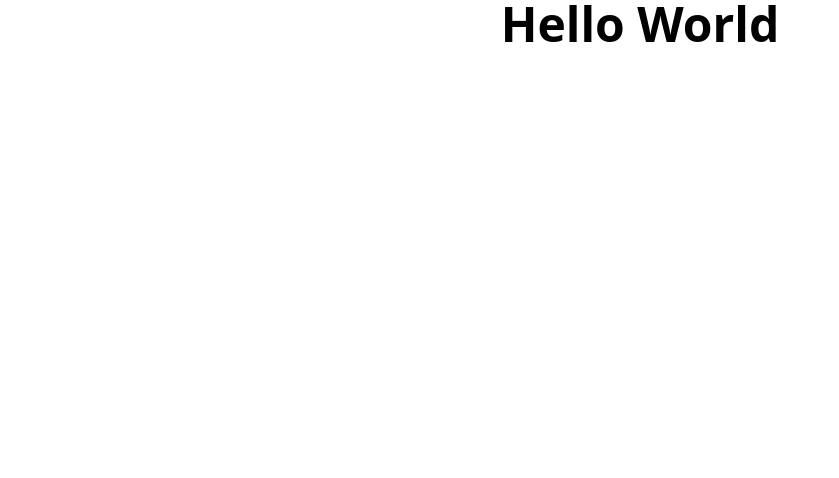
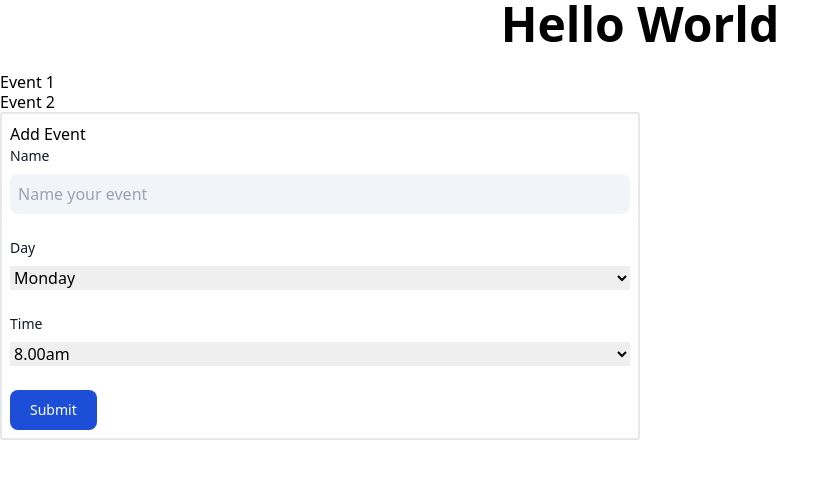
Before and after one commit to cerbeh/vitamin-tech-test, a React (Vite) app: page / in a window 1280 px wide. Shown: the top 478 px of the page, without its empty margins (0-839 px from the left). Built offline with nearby package versions, Linux system fonts and the light colour scheme.

Commit message:
Adding form

```diff
--- a/src/App.tsx
+++ b/src/App.tsx
@@ -1,9 +1,76 @@
-import { useState } from 'react'
+import { useState, FormEvent, useEffect } from 'react'
+
+type Weekday = 'Monday' | 'Tuesday' | 'Wednesday' | 'Thursday' | 'Friday'
+interface Event {
+  name: string
+  day: Weekday
+  time: number
+}
+
+const daysOfWeek: Weekday[] = [
+  'Monday',
+  'Tuesday',
+  'Wednesday',
+  'Thursday',
+  'Friday'
+]
+
+const timeSlots = [8, 9, 10, 11, 12, 1, 2, 3, 4, 5, 6]
+
+const seed: Event[] = [
+  {
+    name: 'Event 1',
+    day: 'Monday',
+    time: 9
+  },
+  {
+    name: 'Event 2',
+    day: 'Wednesday',
+    time: 12
+  }
+]
 
 function App() {
+  const [events, setEvents] = useState<Event[]>(seed)
+  const [event, setEvent] = useState({} as Event)
+
+  const displayTime = (time: number, isAm: boolean) => `${time}.00${isAm ? 'am' : 'pm'}`
+
+  function handleChange(e: FormEvent<HTMLInputElement | HTMLSelectElement>) {
+    const { name, value } = e.currentTarget
+    setEvent({ ...event, [name]: value })
+  }
+
+  function handleSubmit(e: FormEvent<HTMLFormElement>) {
+    e.preventDefault()
+    setEvents((prevEvents) => [...prevEvents, event])
+    setEvent({} as Event)
+  }
+
   return (
     <div className="container mx-auto">
       <h1 className="text-5xl text-center font-bold mt-0 mb-6">Hello World</h1>
+      {events.map(event => (<div className="font-medium leading-tight text-base">{event.name}</div>))}
+      <form onSubmit={handleSubmit} className="border-2 rounded-sm w-1/2 p-2">
+        <h2>Add Event</h2>
+        <div className="mb-6">
+          <label htmlFor="name" className="block mb-2 text-sm font-medium text-gray-900 dark:text-white">Name</label>
+          <input type="text" name="name" id="name" className="input[type='text'] bg-slate-100 border-gray-300 rounded-lg p-2 w-full" onInput={handleChange} placeholder="Name your event" />
+        </div>
+        <div className="mb-6">
+          <label htmlFor="day-select" className="block mb-2 text-sm font-medium text-gray-900 dark:text-white ">Day</label>
+          <select name="day" id="day-select" className="select  w-full" onInput={handleChange} value={event.day}>
+            {daysOfWeek.map((day) => (<option value={day}>{day}</option>))}
+          </select>
+        </div>
+        <div className="mb-6">
+          <label htmlFor="day-select" className="block mb-2 text-sm font-medium text-gray-900 dark:text-white">Time</label>
+          <select name="time" id="day-select" className="select  w-full" onInput={handleChange} value={event.time}>
+            {timeSlots.map((time, i) => (<option value={time}>{displayTime(time, i < 4)}</option>))}
+          </select>
+        </div>
+        <button type="submit" className="text-white bg-blue-700 hover:bg-blue-800 focus:ring-4 focus:outline-none focus:ring-blue-300 font-medium rounded-lg text-sm w-full sm:w-auto px-5 py-2.5 text-center">Submit</button>
+      </form>
     </div>
   )
 }
```
